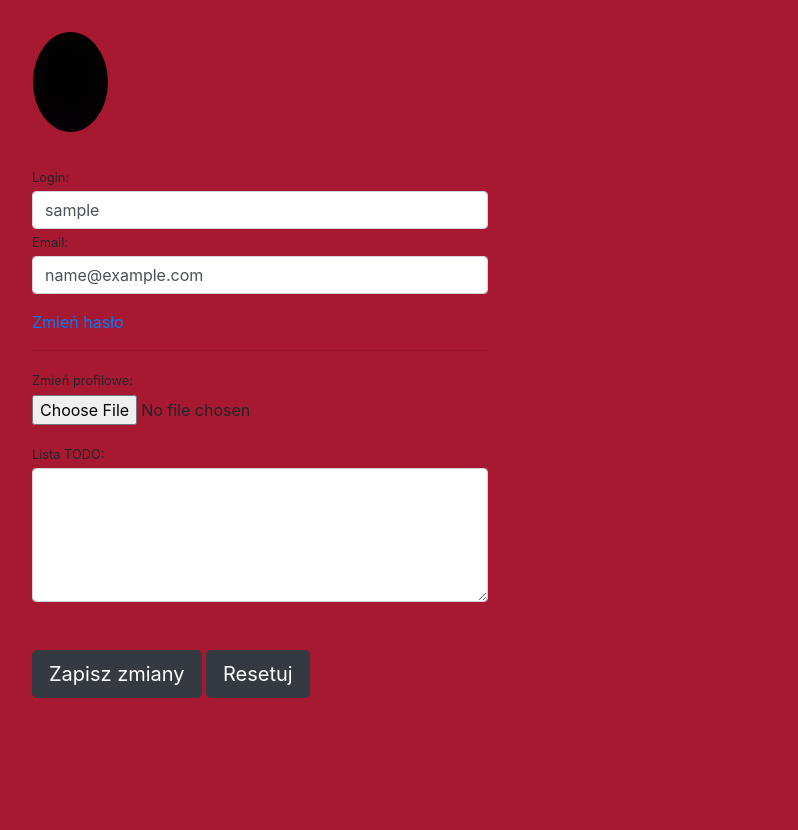
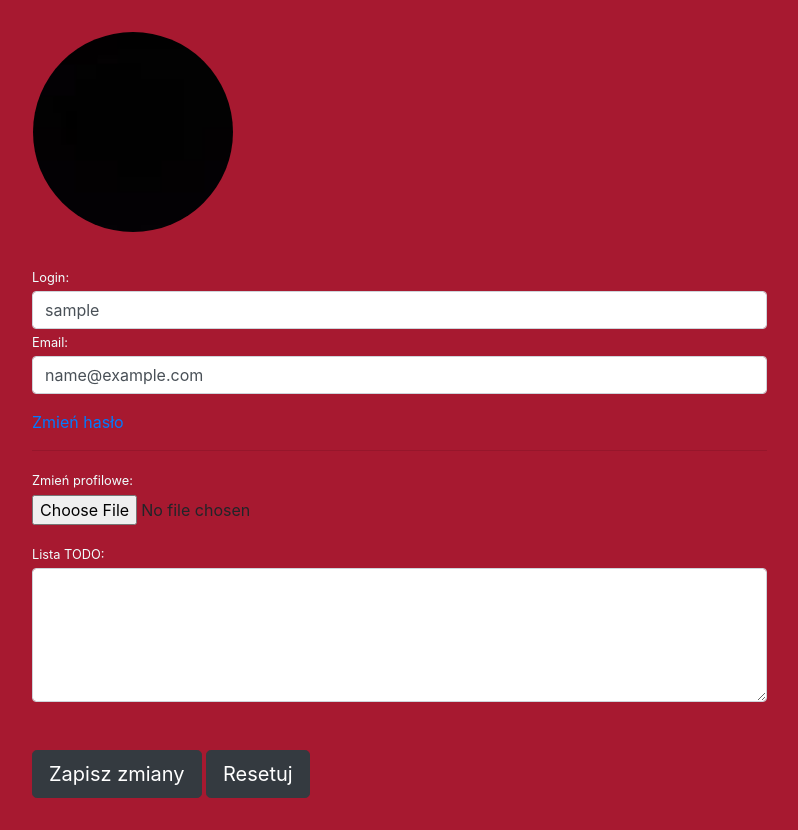
Before and after one commit to blakouw/SegmentationFault, a Django app: page /profile/ in a window 1280 px wide. Shown: the part 88-918 px from the top of the page, without its empty margins (54-852 px from the left). Before the commit the page ends 786 px from the top, so only its background shows below. Run offline with Django 4.2, Linux system fonts and the light colour scheme; the visitor is signed in with stand-in values (Sample User, id 1); some libraries are stand-ins or nearby versions.

Commit message:
lista, profile picture

```diff
--- a/users/templates/users/profile.html
+++ b/users/templates/users/profile.html
@@ -2,7 +2,8 @@
 {% block title %}Profile Page{% endblock title %}
 {% block content %}
     <div class="row my-3 p-3">
-        <img class="rounded-circle account-img" src="{{ user.profile.avatar.url }} " style="cursor: pointer;"/>
+        <img class="rounded-circle account-img" src="{{ user.profile.avatar.url }} " style="cursor: pointer"width="200" height="200;"
+        border="5" />
     </div>
     {% if user_form.errors %}
         <div class="alert alert-danger alert-dismissible" role="alert">
@@ -20,20 +21,20 @@
         <form method="post" enctype="multipart/form-data">
             {% csrf_token %}
             <div class="form-row">
-                <div class="col-md-5">
+                <div class="col-md-8">
                     <div class="form-group">
-                        <label class="small mb-1">Login:</label>
+                        <label class="small mb-1" style="color: azure;">Login:</label>
                             {{ user_form.username }}
-                        <label class="small mb-1">Email:</label>
+                        <label class="small mb-1" style="color: azure;">Email:</label>
                             {{ user_form.email }}
                     </div>
                     <div class="form-group">
                         <a href="{% url 'password_change' %}">Zmień hasło</a>
                         <hr>
-                        <label class="small mb-1">Zmień profilowe:</label>
+                        <label class="small mb-1" style="color: azure;">Zmień profilowe:</label>
                         {{ profile_form.avatar }}
                     </div>
-                    <label class="small mb-1">Lista TODO:</label> {{ profile_form.bio }}
+                    <label class="small mb-1" style="color: azure;">Lista TODO:</label> {{ profile_form.bio }}
                 </div>
             </div>
             <br><br>
```
